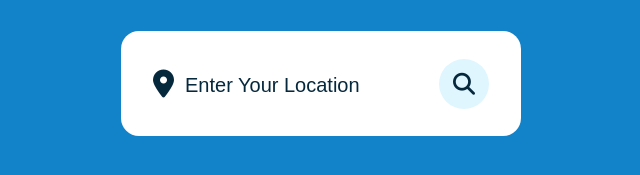
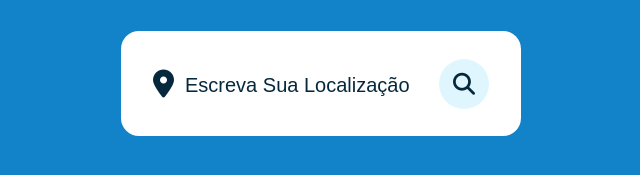
Before and after one commit to JayPih/projeto-clima, a plain HTML site: page index.html in a window 1280 px wide. Shown: the part 317-492 px from the top of the page, 319-959 px from the left. Drawn offline with Linux system fonts and the light colour scheme.

Commit message:
Update index.html

```diff
--- a/index.html
+++ b/index.html
@@ -9,7 +9,7 @@
         href="https://fonts.googleapis.com/css2?family=Poppins:wght@300;400;500;600;700;800;900&family=Roboto:wght@300;400;500;700;900&display=swap"
         rel="stylesheet">
     <link rel="stylesheet" href="style.css">
-    <title>Day #10 - Weather App | AsmrProg</title>
+    <title>Aplicativo Climático</title>
 </head>
 
 <body>
@@ -17,7 +17,7 @@
     <div class="container">
         <div class="search-box">
             <i class="fa-solid fa-location-dot"></i>
-            <input type="text" placeholder="Enter your location">
+            <input type="text" placeholder="Escreva sua localização">
             <button class="fa-solid fa-magnifying-glass"></button>
         </div>
 
```
